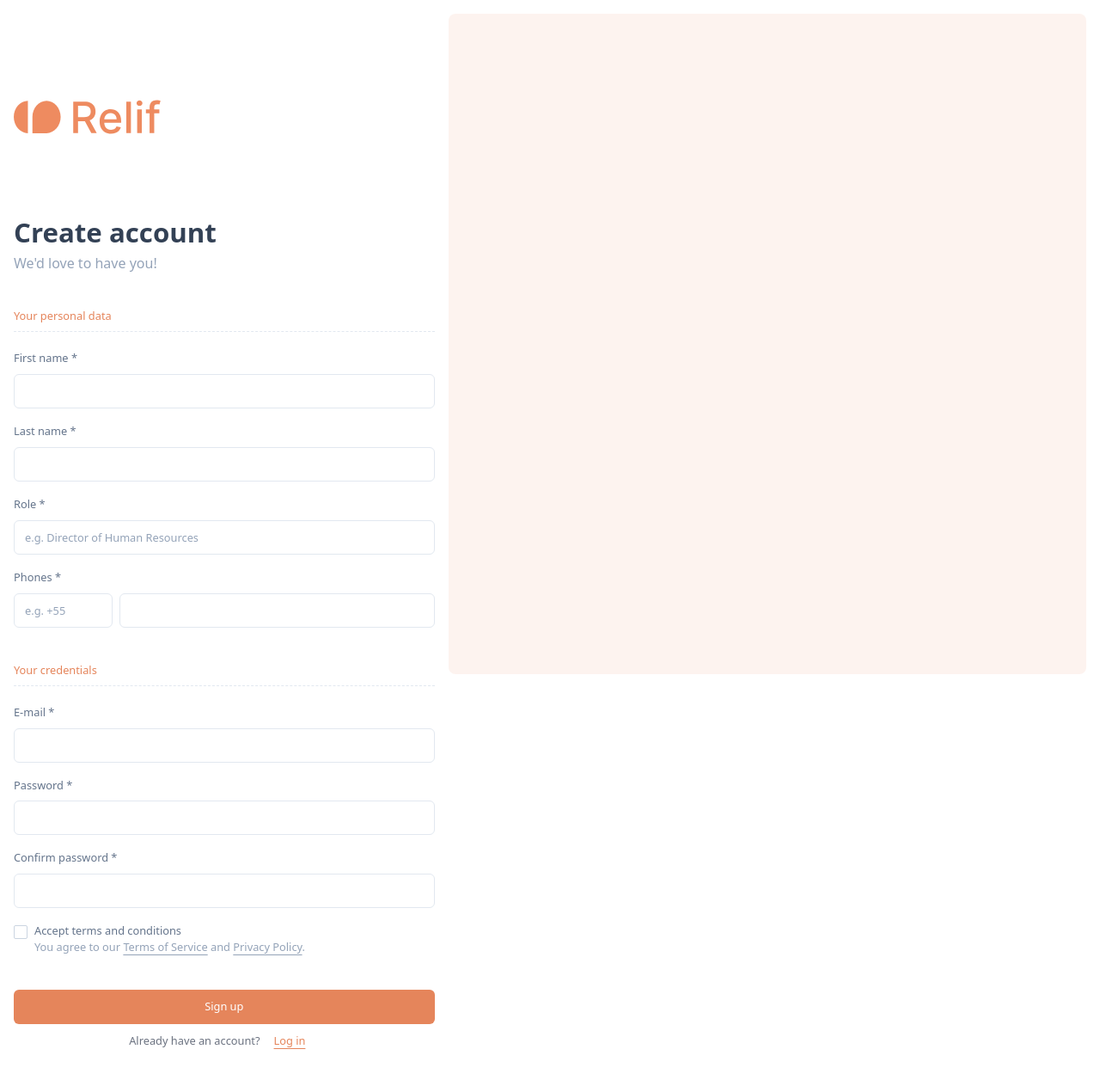
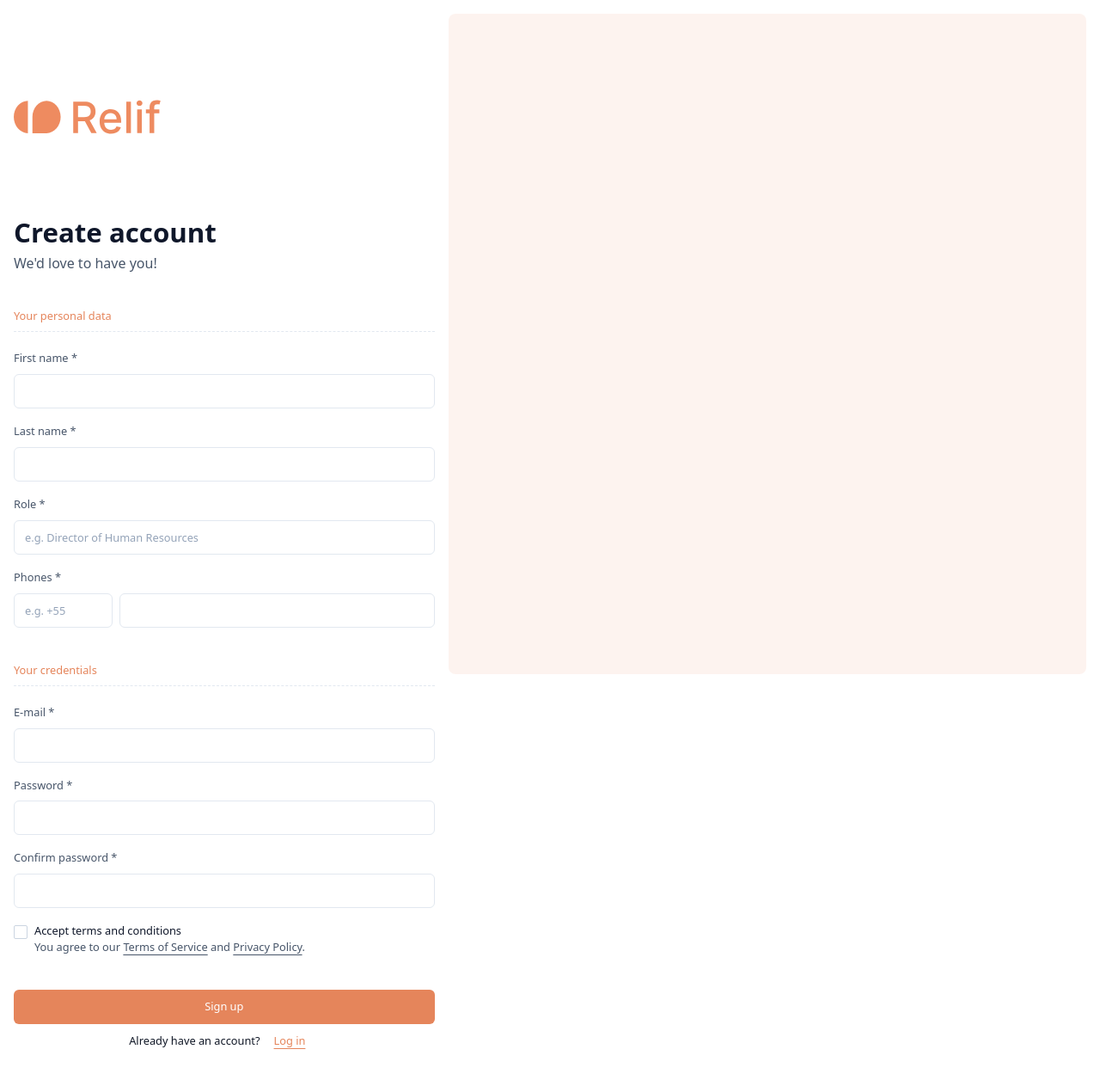
Before and after one commit to mattrelif/relif-platform, a Next.js app: page /en-US/signup in a window 1280 px wide. Shown: the top 1256 px of the page at 86% size. Built offline with nearby package versions, Linux system fonts and the light colour scheme.

Commit message:
feat: improvements

```diff
--- a/src/app/[lang]/(pages)/(external)/forgot-password/page.tsx
+++ b/src/app/[lang]/(pages)/(external)/forgot-password/page.tsx
@@ -17,8 +17,8 @@ export default function Page(): ReactNode {
                     height={62}
                     className="mb-[40px]"
                 />
-                <h1 className="font-bold text-2xl text-slate-700">Forgot password?</h1>
-                <p className="text-base text-slate-400">
+                <h1 className="font-bold text-2xl text-slate-900">Forgot password?</h1>
+                <p className="text-base text-slate-600">
                     No worries, we'll send you reset instructions.
                 </p>
             </div>
--- a/src/app/[lang]/(pages)/(external)/form.layout.tsx
+++ b/src/app/[lang]/(pages)/(external)/form.layout.tsx
@@ -45,7 +45,7 @@ const SignInForm = (): ReactNode => {
                     <Button type="submit" variant="default" className="mt-[43px] w-full">
                         Sign in
                     </Button>
-                    <span className="text-sm text-gray-500">
+                    <span className="text-sm text-slate-900">
                         Need an account?
                         <Button variant="link" asChild>
                             <Link href="/signup">Sign up here</Link>
@@ -55,7 +55,7 @@ const SignInForm = (): ReactNode => {
             </div>
             <div className="w-full relative flex justify-center mb-[17px]">
                 <span className="w-full border-b-[1px] border-slate-200 absolute top-[10px]" />
-                <span className="w-max text-sm text-gray-500 flex justify-center px-[10px] bg-white z-10">
+                <span className="w-max text-sm text-slate-900 flex justify-center px-[10px] bg-white z-10">
                     or
                 </span>
             </div>
--- a/src/app/[lang]/(pages)/(external)/page.tsx
+++ b/src/app/[lang]/(pages)/(external)/page.tsx
@@ -13,8 +13,8 @@ export default function Page(): ReactNode {
                     height={62}
                     className="mb-[80px]"
                 />
-                <h1 className="font-bold text-2xl text-slate-700">Get Started Now</h1>
-                <p className="text-base text-slate-400">
+                <h1 className="font-bold text-2xl text-slate-900">Get Started Now</h1>
+                <p className="text-base text-slate-600">
                     Enter your credentials to access our account
                 </p>
             </div>
--- a/src/app/[lang]/(pages)/(external)/recover-password/page.tsx
+++ b/src/app/[lang]/(pages)/(external)/recover-password/page.tsx
@@ -17,8 +17,8 @@ export default function Page(): ReactNode {
                     height={62}
                     className="mb-[40px]"
                 />
-                <h1 className="font-bold text-2xl text-slate-700">Set your new password</h1>
-                <p className="text-base text-slate-400">Must be at least 8 characters</p>
+                <h1 className="font-bold text-2xl text-slate-900">Set your new password</h1>
+                <p className="text-base text-slate-600">Must be at least 8 characters</p>
             </div>
 
             <form className="flex flex-col gap-5">
--- a/src/app/[lang]/(pages)/(external)/signup/form.layout.tsx
+++ b/src/app/[lang]/(pages)/(external)/signup/form.layout.tsx
@@ -87,11 +87,11 @@ const Form = (): ReactNode => {
                     <div className="grid gap-1.5 leading-none">
                         <label
                             htmlFor="terms"
-                            className="text-sm text-slate-500 font-medium leading-none peer-disabled:cursor-not-allowed peer-disabled:opacity-70"
+                            className="text-sm text-slate-900 font-medium leading-none peer-disabled:cursor-not-allowed peer-disabled:opacity-70"
                         >
                             Accept terms and conditions
                         </label>
-                        <p className="text-sm text-slate-400">
+                        <p className="text-sm text-slate-600">
                             You agree to our{" "}
                             <Link
                                 href="/terms-of-service"
@@ -116,7 +116,7 @@ const Form = (): ReactNode => {
                 <Button type="submit" variant="default" className="mt-[43px] w-full">
                     Sign up
                 </Button>
-                <span className="text-sm text-gray-500">
+                <span className="text-sm text-gray-900">
                     Already have an account?
                     <Button variant="link" asChild>
                         <Link href="/">Log in</Link>
--- a/src/app/[lang]/(pages)/(external)/signup/page.tsx
+++ b/src/app/[lang]/(pages)/(external)/signup/page.tsx
@@ -13,8 +13,8 @@ export default function Page(): ReactNode {
                     height={62}
                     className="mb-[80px]"
                 />
-                <h1 className="font-bold text-3xl text-slate-700">Create account</h1>
-                <p className="text-base text-slate-400">We'd love to have you!</p>
+                <h1 className="font-bold text-3xl text-slate-900">Create account</h1>
+                <p className="text-base text-slate-600">We'd love to have you!</p>
             </div>
 
             <Form />
--- a/src/components/ui/label.tsx
+++ b/src/components/ui/label.tsx
@@ -6,7 +6,7 @@ import { cva, type VariantProps } from "class-variance-authority";
 import * as React from "react";
 
 const labelVariants = cva(
-    "text-sm text-slate-500 font-medium leading-none peer-disabled:cursor-not-allowed peer-disabled:opacity-70"
+    "text-sm text-slate-600 font-medium leading-none peer-disabled:cursor-not-allowed peer-disabled:opacity-70"
 );
 
 const Label = React.forwardRef<
```
